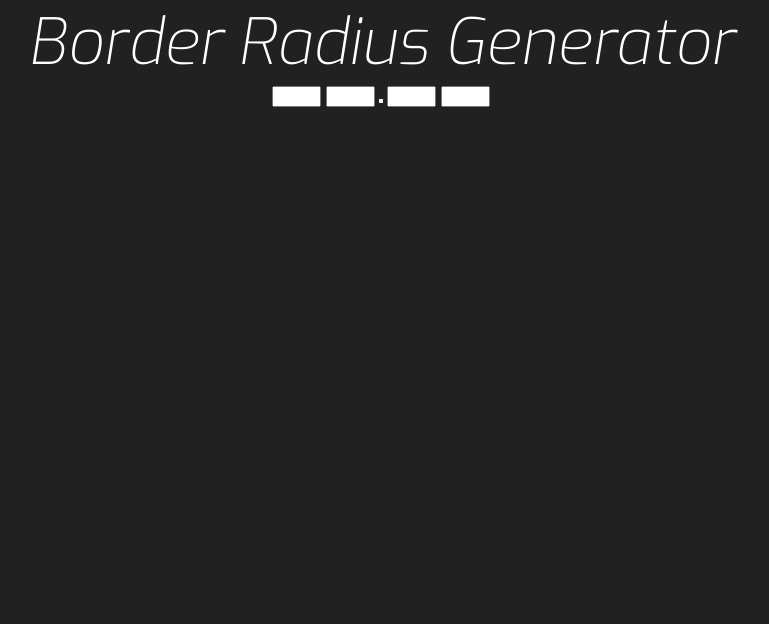
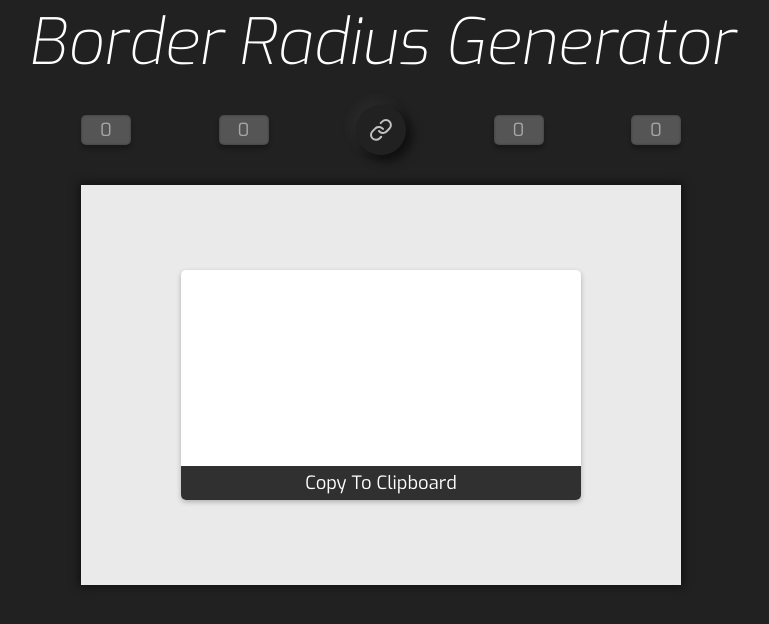
Before and after one commit to VinniFachini/borderRadius-generator, a plain HTML site: page index.html in a window 1280 px wide. Shown: the whole page, without its empty margins (259-1028 px from the left). Drawn offline with Linux system fonts and the light colour scheme.

Commit message:
Style Complete and Ready for JS

```diff
--- a/css/style.css
+++ b/css/style.css
@@ -1,30 +1,128 @@
 @import url('https://fonts.googleapis.com/css2?family=Exo:ital,wght@0,400;0,500;1,200&display=swap');
-*{
+* {
   margin: 0;
   padding: 0;
   box-sizing: border-box;
   font-family: 'Exo', sans-serif;
+  outline: none;
 }
-body{
+html,
+body {
+  height: 100%;
   background-color: #212121;
+  width: 100%;
+}
+.content-wrapper {
+  width: 100%;
   display: flex;
+  flex-direction: column;
+  margin: auto;
+  text-align: center;
+}
+.content-wrapper h1 {
+  color: white;
+  font-style: italic;
+  font-weight: 200;
+  font-size: 4em;
+}
+section.input {
+  width: 100%;
+  max-width: 600px;
+  margin: 0 auto;
+  margin-bottom: 30px;
+}
+.info-input {
+  display: flex;
+  justify-content: space-between;
+  width: 100%;
+  margin-top: 20px;
   align-items: center;
+}
+input::-webkit-outer-spin-button,
+input::-webkit-inner-spin-button {
+  -webkit-appearance: none;
+  margin: 0;
+}
+.info-input [type='number'] {
+  height: 30px;
+  width: 50px;
+  border-radius: 5px;
+  border: none;
+  background-color: #555555;
+  text-align: center;
+  color: white;
+  font-size: 18px;
+  box-shadow: 0px 4px 4px rgba(0, 0, 0, 0.25),
+    inset 0px 0px 2px 0.5px rgba(0, 0, 0, 0.25);
+}
+.info-input [type='number']::placeholder {
+  color: rgba(250, 250, 250, 0.5);
+}
+.info-input button {
+  height: 50px;
+  width: 50px;
+  border-radius: 50%;
+  border: none;
+  background: #212121;
+  box-shadow: -5px -5px 10px 2px rgba(112, 112, 112, 0.1),
+    5px 5px 10px 2px rgba(0, 0, 0, 0.5);
+  display: flex;
   justify-content: center;
+  align-items: center;
+  cursor: pointer;
 }
-.content-wrapper{
+.info-input button.active {
+  background: #212121;
+  border: 2px solid #323232;
+  box-sizing: border-box;
+  box-shadow: -5px -5px 10px 2px rgba(112, 112, 112, 0.1),
+    5px 5px 10px 2px rgba(0, 0, 0, 0.5),
+    inset -5px -5px 10px 2px rgba(112, 112, 112, 0.15),
+    inset 5px 5px 10px 2px rgba(0, 0, 0, 0.5);
+}
+section.preview {
+  margin: 0 auto;
+  width: 100%;
+  max-width: 600px;
+}
+.previewer {
+  display: flex;
+  width: 100%;
+  height: 400px;
+  background: #eaeaea;
+  box-shadow: 0px 0px 9px 2px rgba(0, 0, 0, 0.5);
+  max-width: 600px;
+}
+pre.copyToClipboard {
+  margin: 0 auto;
   display: flex;
   flex-direction: column;
   align-items: center;
+  justify-content: center;
+  background: #ffffff;
+  box-shadow: 0px 2px 5px rgba(0, 0, 0, 0.25);
+  border-radius: 5px;
+  height: 230px;
+  align-self: center;
+  width: 100%;
+  max-width: 400px;
 }
-.content-wrapper h1{
+code.cssText {
+  align-self: flex-start;
+  max-width: 400px;
+  width: 100%;
+  height: 230px;
+  padding: 10px;
+  text-align: left;
+}
+button#copyToClipboard {
+  align-self: flex-end;
+  width: 100%;
+  height: 40px;
   color: white;
-  font-size: 4em;
-  font-weight: 200;
-  font-style: italic;
+  font-size: 1.15em;
+  border: none;
+  background: #303030;
+border-radius: 0px 0px 5px 5px;
+  cursor: pointer;
 }
-section.input-preview{
-  display: flex;
-  max-width: 600px;
-  width: 100vh;
-  justify-content: center;
-}
--- a/index.html
+++ b/index.html
@@ -11,17 +11,20 @@
 <body>
   <div class="content-wrapper">
     <h1>Border Radius Generator</h1>
-    <section class="input-preview">
-      <div class="inputs">
-        <input type="number" name="topLeft" id="topLeft" min="0" max="50">
-        <input type="number" name="todRight" id="todRight" min="0" max="50">
-        <button data-toggle></button>
-        <input type="number" name="bottomRight" id="bottomRight" min="0" max="50">
-        <input type="number" name="bottomLeft" id="bottomLeft" min="0" max="50">
+    <section class="input">
+      <div class="info-input">
+        <input type="number" name="topLeft" id="topLeft" min="0" max="50" placeholder="0">
+        <input type="number" name="todRight" id="todRight" min="0" max="50" placeholder="0">
+        <button data-toggle><img src="img/Group1.svg" alt="Clipper"></button>
+        <input type="number" name="bottomRight" id="bottomRight" min="0" max="50" placeholder="0">
+        <input type="number" name="bottomLeft" id="bottomLeft" min="0" max="50" placeholder="0">
       </div><!-- inputs -->
+    </section><!-- section input -->
+    <section class="preview">
       <div class="previewer">
-        <!-- <pre class="copyToClipboard"><button id="copyToClipboard">Copy To Clipboard</button> -->
+        <pre class="copyToClipboard">
           <code class="cssText"></code>
+          <button id="copyToClipboard">Copy To Clipboard</button>
         </pre>
       </div><!-- previewer -->
     </section>
```
Also changed, not shown: img/Group1.svg (added), img/Group2.svg (added).
